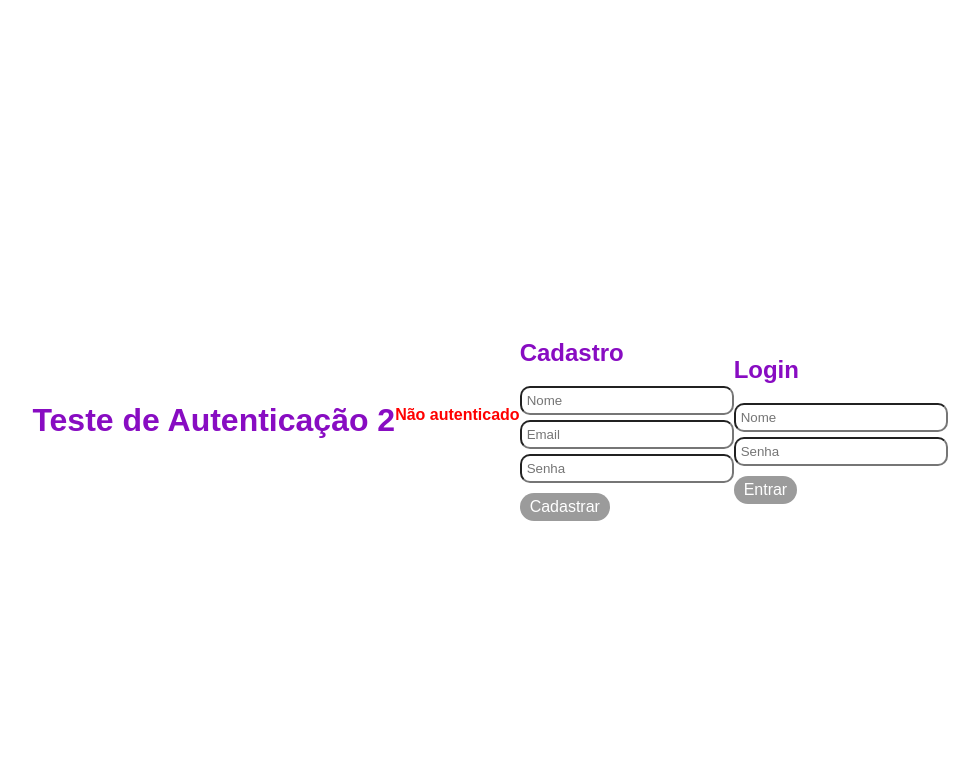
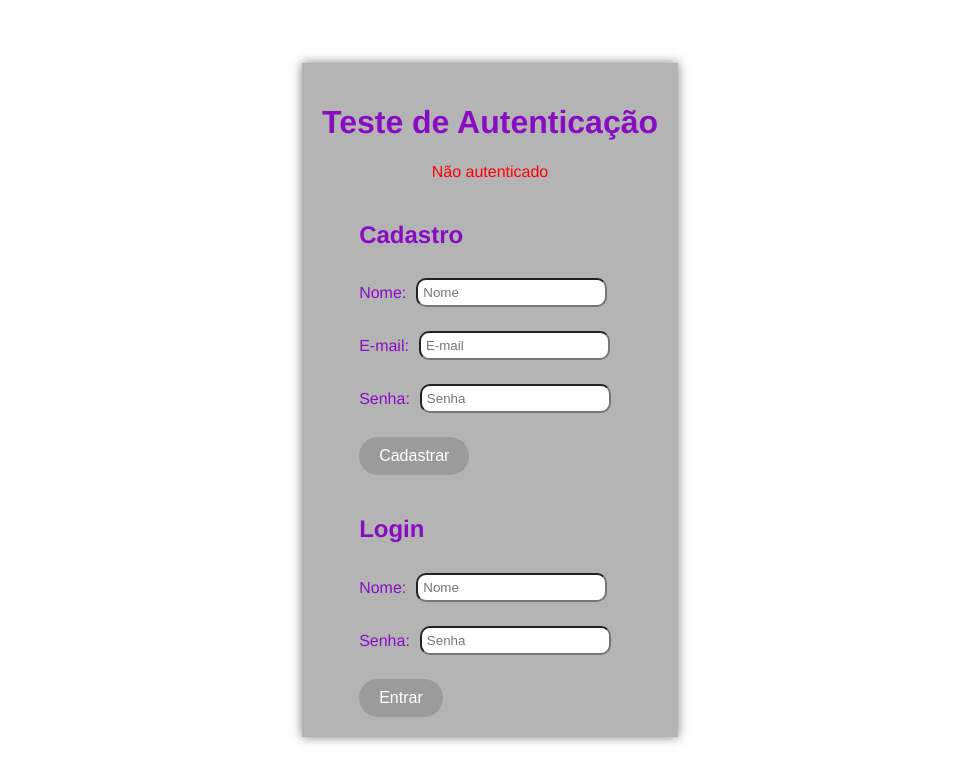
Before and after one commit to samuelvitor28/Cadastro-Com-Express-Mongoose, a website: page public/index.html in a window 1280 px wide. Shown: the whole page, without its empty margins (150-1129 px from the left). Drawn offline with Linux system fonts and the light colour scheme; no server answers.

Commit message:
Update index.html

```diff
--- a/public/index.html
+++ b/public/index.html
@@ -1,57 +1,32 @@
 <!DOCTYPE html>
 <html lang="en">
+
 <head>
     <link rel="stylesheet" href="style.css">
     <meta charset="UTF-8">
     <meta name="viewport" content="width=device-width, initial-scale=1.0">
-    <title>Teste de Autenticação</title>
-    <style>
-        body {
-            font-family: Arial, sans-serif;
-            padding: 20px;
-        }
-
-        section {
-            margin-bottom: 20px;
-        }
-
-        input {
-            display: block;
-            margin: 5px 0;
-            padding: 5px;
-            width: 200px;
-        }
-
-        button {
-            padding: 5px 10px;
-            margin-top: 5px;
-        }
-
-        #status {
-            font-weight: bold;
-            margin-bottom: 10px;
-        }
-    </style>
+    <title>Teste de Autenticação 2</title>
 </head>
 
 <body>
-    <h1>Teste de Autenticação 2</h1>
+    <form id="formulario">
+        <h1>Teste de Autenticação</h1>
         <div id="status">Verificando...</div>
         <button id="logoutBtn" style="display:none;">Logout</button>
 
         <section id="signup">
         <h2>Cadastro</h2>
-        <input id="signupNome" placeholder="Nome">
-        <input id="signupEmail" placeholder="Email">
-        <input type="password" id="signupSenha" placeholder="Senha">
+         <p> Nome: <input id="signupNome" placeholder="Nome"> </p>
+         <p> E-mail: <input id="signupEmail" placeholder="E-mail"></p>
+         <p> Senha: <input type="password" id="signupSenha" placeholder="Senha"></p>
          <button id="signupBtn">Cadastrar</button>
          <div id="signupMsg"></div>
          </section>
 
        <section id="login">
          <h2>Login</h2>
-        <input id="loginNome" placeholder="Nome">
-        <input type="password" id="loginSenha" placeholder="Senha">
+         <p> Nome: <input id="loginNome" placeholder="Nome"></p>
+         <p> Senha: <input type="password" id="loginSenha" placeholder="Senha"></p>
          <button id="loginBtn">Entrar</button>
          <div id="loginMsg"></div>
         </section>
@@ -71,6 +46,7 @@
         <button id="listBtn">Carregar Lista</button>
         <ul id="cadastroList"></ul>
         </section>
+    </form>
 
     <script>
         let currentNome = null;
```
Lines whose indentation alone changed are shown as unchanged.
